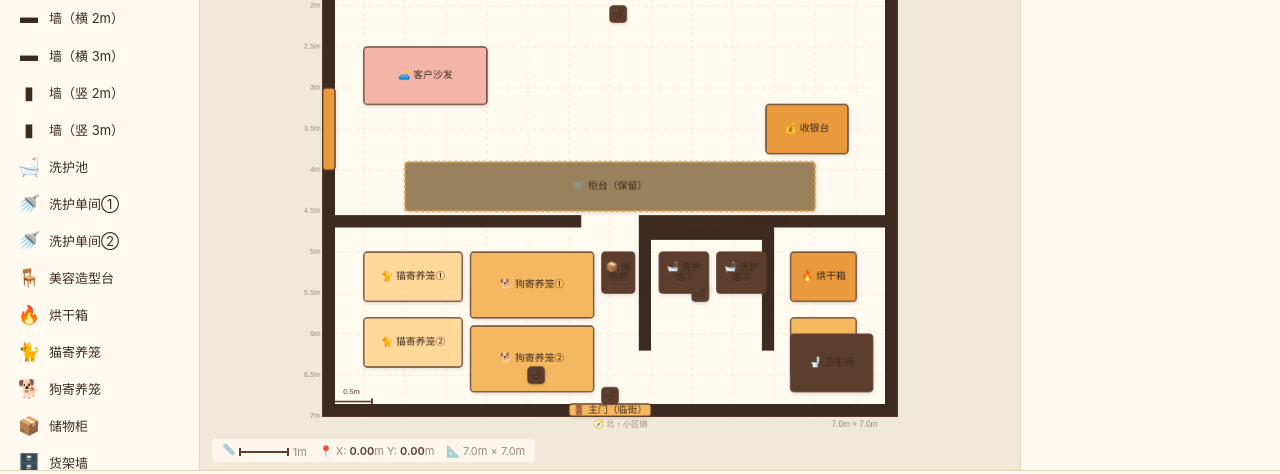
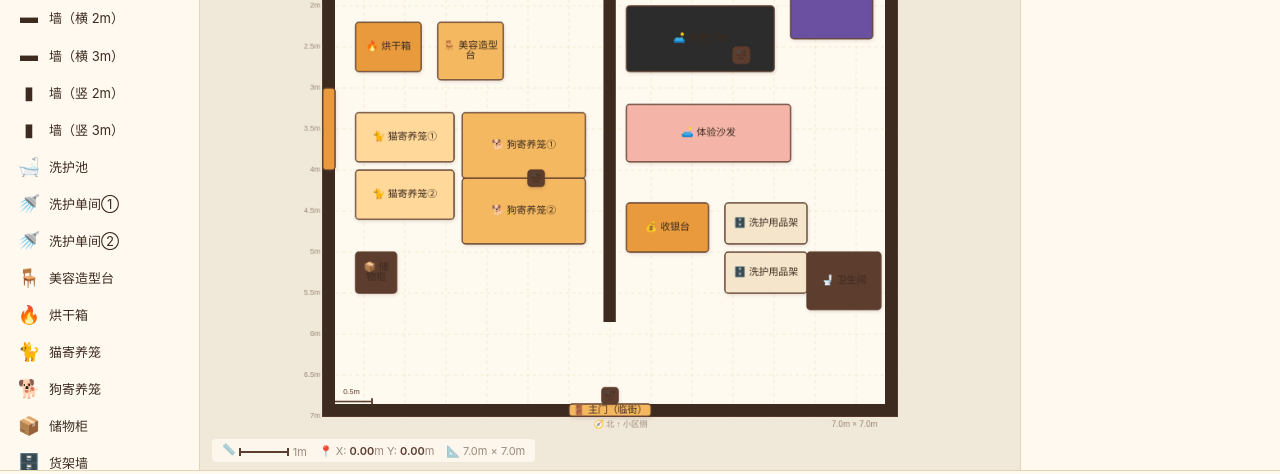
Before and after one commit to sunganhao8-lgtm/zhaimi-linshe-bp, a plain HTML site: page layout-editor.html in a window 1280 px wide. Shown: the part 326-800 px from the top of the page. Drawn offline with nearby package versions, Linux system fonts and the light colour scheme.

Commit message:
v6.9.29: 预算调整（裸租6w=4w租金+2w押金，总启动18.7w）+ 门店布局改为左右分区（左洗护+右电竞房）

```diff
--- a/layout-editor.html
+++ b/layout-editor.html
@@ -650,50 +650,56 @@ const INITIAL_COMPONENTS = [
   { id:'door_main',  name:'主门（临街）', x:3.0, y:6.85, w:1.0, h:0.15, color:'#F4B860', icon:'🚪', fixed:true },
   { id:'door_back',  name:'后门',         x:0,    y:3.0, w:0.15, h:1.0, color:'#E89A3C', icon:'🚪', fixed:true },
 
-  // ---- 干湿分区墙（横墙隔开前后）----
-  // 湿区（洗护+寄养）vs 干区（零售+等候），分隔墙位于 y=4.7，贯穿 0.15 → 6.0
-  { id:makeId('wall_h'), name:'分区墙①', x:0.15, y:4.55, w:3.0, h:0.15, color:'#3D2B1F', icon:'▬', isWall:true },
-  { id:makeId('wall_h'), name:'分区墙②', x:3.85, y:4.55, w:3.0, h:0.15, color:'#3D2B1F', icon:'▬', isWall:true },
-  // 洗护单间三面墙（围出独立空间）
-  { id:makeId('wall_v'), name:'单间左墙', x:3.85, y:4.70, w:0.15, h:1.5, color:'#3D2B1F', icon:'▮', isWall:true },
-  { id:makeId('wall_v'), name:'单间右墙', x:5.35, y:4.70, w:0.15, h:1.5, color:'#3D2B1F', icon:'▮', isWall:true },
-  { id:makeId('wall_h'), name:'单间顶墙', x:3.85, y:4.70, w:1.5, h:0.15, color:'#3D2B1F', icon:'▬', isWall:true },
-
-  // ---- 干区（前方，y < 4.5）：零售+收银+等候+货架 ----
-  // 柜台（保留）
-  { id:'counter',    name:'柜台（保留）', x:1.0,  y:3.9, w:5.0, h:0.6, color:'#8B6F47', icon:'🛒', locked:true },
-  // 收银台
-  { id:makeId('cashier'), name:'收银台',   x:5.4, y:3.2, w:1.0, h:0.6, color:'#E89A3C', icon:'💰' },
-  // 等候沙发
-  { id:makeId('sofa'),    name:'客户沙发', x:0.5, y:2.5, w:1.5, h:0.7, color:'#F4B5A8', icon:'🛋️' },
-  // 货架墙（左墙边）
-  { id:makeId('shelf'),   name:'货架墙',   x:0.4, y:0.5, w:2.0, h:0.4, color:'#F5E6CB', icon:'🗄️' },
-  { id:makeId('shelf'),   name:'货架墙',   x:0.4, y:1.1, w:2.0, h:0.4, color:'#F5E6CB', icon:'🗄️' },
-
-  // ---- 湿区（后方，y > 4.7）：洗护+寄养+卫生间 ----
-  // 洗护单间（墙已围好，内部放洗护池）
-  { id:makeId('wash_station'), name:'洗护池①', x:4.1, y:5.0, w:0.6, h:0.5, color:'#5C3D2E', icon:'🛁' },
-  { id:makeId('wash_station'), name:'洗护池②', x:4.8, y:5.0, w:0.6, h:0.5, color:'#5C3D2E', icon:'🛁' },
-  // 烘干箱（洗护间右）
-  { id:makeId('dryer'),    name:'烘干箱',     x:5.7, y:5.0, w:0.8, h:0.6, color:'#E89A3C', icon:'🔥' },
-  // 美容造型台
-  { id:makeId('groom_table'), name:'美容造型台', x:5.7, y:5.8, w:0.8, h:0.7, color:'#F4B860', icon:'🪑' },
-  // 寄养区（左后方，湿区左侧）
-  { id:makeId('cage_cat'), name:'猫寄养笼①', x:0.5, y:5.0, w:1.2, h:0.6, color:'#FFD89A', icon:'🐈' },
-  { id:makeId('cage_cat'), name:'猫寄养笼②', x:0.5, y:5.8, w:1.2, h:0.6, color:'#FFD89A', icon:'🐈' },
-  { id:makeId('cage_dog'), name:'狗寄养笼①', x:1.8, y:5.0, w:1.5, h:0.8, color:'#F4B860', icon:'🐕' },
-  { id:makeId('cage_dog'), name:'狗寄养笼②', x:1.8, y:5.9, w:1.5, h:0.8, color:'#F4B860', icon:'🐕' },
+  // ---- 左右分区墙（中线 x=3.5，纵向贯穿全高）----
+  // 左侧 x: 0.15~3.5 = 宠物洗护区；右侧 x: 3.5~6.85 = 电竞房展示区
+  { id:makeId('wall_v'), name:'中线分区墙', x:3.42, y:0.15, w:0.15, h:5.7, color:'#3D2B1F', icon:'▮', isWall:true },
+
+  // ====== 左侧：宠物洗护 + 寄养区 ======
+  // 洗护单间①（墙+洗护池组合）—— 左上
+  { id:makeId('wall_v'), name:'单间①左墙', x:0.30, y:0.30, w:0.15, h:1.5, color:'#3D2B1F', icon:'▮', isWall:true },
+  { id:makeId('wall_v'), name:'单间①右墙', x:1.80, y:0.30, w:0.15, h:1.5, color:'#3D2B1F', icon:'▮', isWall:true },
+  { id:makeId('wall_h'), name:'单间①顶墙', x:0.30, y:0.30, w:1.5, h:0.15, color:'#3D2B1F', icon:'▬', isWall:true },
+  { id:makeId('wash_station'), name:'洗护池①', x:0.5, y:0.9, w:0.6, h:0.5, color:'#5C3D2E', icon:'🛁' },
+  // 洗护单间② —— 右上
+  { id:makeId('wall_v'), name:'单间②左墙', x:2.10, y:0.30, w:0.15, h:1.5, color:'#3D2B1F', icon:'▮', isWall:true },
+  { id:makeId('wall_v'), name:'单间②右墙', x:3.10, y:0.30, w:0.15, h:1.5, color:'#3D2B1F', icon:'▮', isWall:true },
+  { id:makeId('wall_h'), name:'单间②顶墙', x:2.10, y:0.30, w:1.0, h:0.15, color:'#3D2B1F', icon:'▬', isWall:true },
+  { id:makeId('wash_station'), name:'洗护池②', x:2.3, y:0.9, w:0.6, h:0.5, color:'#5C3D2E', icon:'🛁' },
+  // 烘干箱 + 美容造型台
+  { id:makeId('dryer'),      name:'烘干箱',       x:0.4, y:2.2, w:0.8, h:0.6, color:'#E89A3C', icon:'🔥' },
+  { id:makeId('groom_table'), name:'美容造型台',  x:1.4, y:2.2, w:0.8, h:0.7, color:'#F4B860', icon:'🪑' },
+  // 寄养区 —— 左中
+  { id:makeId('cage_cat'),   name:'猫寄养笼①',  x:0.4, y:3.3, w:1.2, h:0.6, color:'#FFD89A', icon:'🐈' },
+  { id:makeId('cage_cat'),   name:'猫寄养笼②',  x:0.4, y:4.0, w:1.2, h:0.6, color:'#FFD89A', icon:'🐈' },
+  { id:makeId('cage_dog'),   name:'狗寄养笼①',  x:1.7, y:3.3, w:1.5, h:0.8, color:'#F4B860', icon:'🐕' },
+  { id:makeId('cage_dog'),   name:'狗寄养笼②',  x:1.7, y:4.1, w:1.5, h:0.8, color:'#F4B860', icon:'🐕' },
   // 储物柜
-  { id:makeId('storage'), name:'储物柜',  x:3.4, y:5.0, w:0.4, h:0.5, color:'#5C3D2E', icon:'📦' },
-
-  // ---- 卫生间（右下角）----
-  { id:makeId('toilet'),  name:'卫生间',  x:5.7, y:6.0, w:1.0, h:0.7, color:'#5C3D2E', icon:'🚽' },
-
-  // ---- 摄像头 ----
-  { id:makeId('camera'), name:'CAM-1 入口',   x:3.4, y:6.65, w:0.2, h:0.2, color:'#5C3D2E', icon:'🎥' },
-  { id:makeId('camera'), name:'CAM-2 营业区', x:3.5, y:2.0, w:0.2, h:0.2, color:'#5C3D2E', icon:'🎥' },
-  { id:makeId('camera'), name:'CAM-3 洗护区', x:4.5, y:5.4, w:0.2, h:0.2, color:'#5C3D2E', icon:'🎥' },
-  { id:makeId('camera'), name:'CAM-4 寄养区', x:2.5, y:6.4, w:0.2, h:0.2, color:'#5C3D2E', icon:'🎥' },
+  { id:makeId('storage'),    name:'储物柜',      x:0.4, y:5.0, w:0.5, h:0.5, color:'#5C3D2E', icon:'📦' },
+
+  // ====== 右侧：电竞房展示区 ======
+  // 电竞吧台（沿右侧墙）—— 占据右半区上方
+  { id:makeId('esport_bar'),  name:'电竞吧台',   x:3.7,  y:0.4, w:3.0, h:0.6, color:'#6B4FA0', icon:'🎮' },
+  // 幕布墙（投影区）—— 吧台正上方墙面
+  { id:makeId('curtain'),     name:'投影幕布',   x:3.7,  y:0.05, w:2.8, h:0.20, color:'#2C2C2C', icon:'🖼️' },
+  // 电竞沙发
+  { id:makeId('esport_sofa'), name:'电竞沙发',   x:3.7,  y:2.0, w:1.8, h:0.8, color:'#2C2C2C', icon:'🛋️' },
+  // 洞洞板展示墙
+  { id:makeId('shelf'),       name:'潮酷硬件墙', x:5.7,  y:0.4, w:1.0, h:2.0, color:'#6B4FA0', icon:'🗄️' },
+  // 客户体验沙发
+  { id:makeId('sofa'),        name:'体验沙发',   x:3.7,  y:3.2, w:2.0, h:0.7, color:'#F4B5A8', icon:'🛋️' },
+  // 收银台（靠近主门，分区墙右侧）
+  { id:makeId('cashier'),     name:'收银台',     x:3.7,  y:4.4, w:1.0, h:0.6, color:'#E89A3C', icon:'💰' },
+  // 货架墙（洗护用品零售）
+  { id:makeId('shelf'),       name:'洗护用品架', x:4.9,  y:4.4, w:1.0, h:0.5, color:'#F5E6CB', icon:'🗄️' },
+  { id:makeId('shelf'),       name:'洗护用品架', x:4.9,  y:5.0, w:1.0, h:0.5, color:'#F5E6CB', icon:'🗄️' },
+  // 卫生间（右下角）
+  { id:makeId('toilet'),      name:'卫生间',     x:5.9,  y:5.0, w:0.9, h:0.7, color:'#5C3D2E', icon:'🚽' },
+
+  // ---- 摄像头（覆盖左洗护区+右电竞区）----
+  { id:makeId('camera'), name:'CAM-1 入口',     x:3.4, y:6.65, w:0.2, h:0.2, color:'#5C3D2E', icon:'🎥' },
+  { id:makeId('camera'), name:'CAM-2 洗护区',   x:1.5, y:1.5, w:0.2, h:0.2, color:'#5C3D2E', icon:'🎥' },
+  { id:makeId('camera'), name:'CAM-3 寄养区',   x:2.5, y:4.0, w:0.2, h:0.2, color:'#5C3D2E', icon:'🎥' },
+  { id:makeId('camera'), name:'CAM-4 电竞区',   x:5.0, y:2.5, w:0.2, h:0.2, color:'#5C3D2E', icon:'🎥' },
 ];
 
 // INITIAL_COMPONENTS 现在已经预编排好坐标，无需 fixInitial
```
Also changed, not shown: bp.html (+5 -5 lines).
